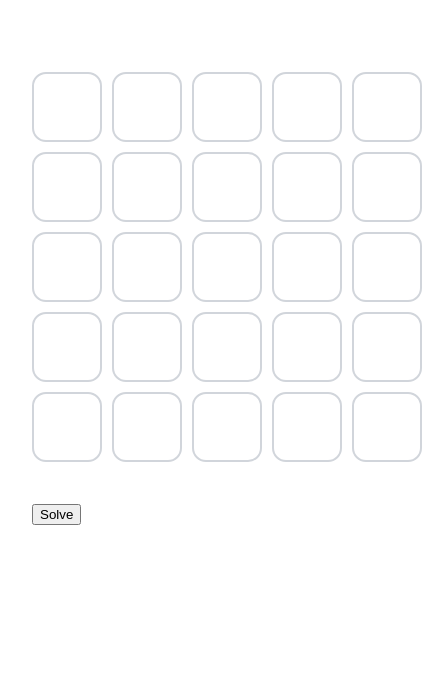
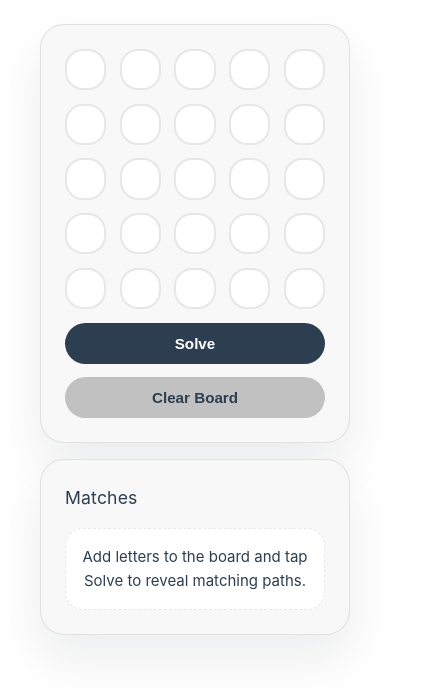
Before and after one commit to N0tGrain/squaredle-solver, a Vue app: page / in a window 390 px wide. Shown: the top 688 px of the page, 422 px wide, since content can reach past the window. Built offline with nearby package versions, Linux system fonts and the light colour scheme.

Commit message:
Feat: added clear board and updated styling

```diff
--- a/src/assets/main.css
+++ b/src/assets/main.css
@@ -1,10 +1,16 @@
 @import './base.css';
 
 #app {
-  max-width: 1280px;
+  max-width: 100%;
   margin: 0 auto;
-  padding: 2rem;
+  padding: 1.5rem;
   font-weight: normal;
+}
+
+@media (min-width: 1024px) {
+  #app {
+    padding: 2rem;
+  }
 }
 
 a,
@@ -26,10 +32,4 @@ a,
     display: flex;
     place-items: center;
   }
-
-  #app {
-    display: grid;
-    grid-template-columns: 1fr 1fr;
-    padding: 0 2rem;
-  }
 }
--- a/src/components/GridBoard.vue
+++ b/src/components/GridBoard.vue
@@ -13,6 +13,7 @@ const {
   toggleDisabled,
   updateLetter,
   handleKeyDown,
+  resetGrid,
 } = useGrid(5)
 
 const highlightedCells = ref<Cell[]>([])
@@ -34,6 +35,14 @@ function selectWord(word: string, path: Cell[]) {
   selectedPath.value = path
 }
 
+function clearBoard() {
+  resetGrid()
+  results.value = []
+  selectedWord.value = null
+  selectedPath.value = []
+  highlightedCells.value = []
+}
+
 function isInSelectedPath(cell: Cell) {
   return selectedPath.value.some((c) => c.row === cell.row && c.col === cell.col)
 }
@@ -47,7 +56,8 @@ function isHighlighted(cell: Cell) {
 </script>
 
 <template>
-
+  <div class="board-shell">
+    <section class="board-panel">
       <div class="board">
         <GridCell
           v-for="cell in grid.flat()"
@@ -63,43 +73,153 @@ function isHighlighted(cell: Cell) {
           @toggle="toggleDisabled(cell)"/>
       </div>
 
-<!--  @mouseEnter="highlightNeighbours(cell)"-->
+      <div class="board-actions">
+        <button @click="onSolve()">Solve</button>
+        <button @click="clearBoard()" type="button">Clear Board</button>
+      </div>
+    </section>
 
-  <button @click="onSolve()">Solve</button>
-
-  <div class="word-list">
-    <div v-for="result in results" :key="result.word" class="word-item" @click="selectWord(result.word, result.path)">
+    <section class="result-panel">
+      <h2>Matches</h2>
+      <div class="word-list" v-if="results.length">
+        <div
+          v-for="result in results"
+          :key="result.word"
+          class="word-item"
+          @click="selectWord(result.word, result.path)">
           {{result.word}}
         </div>
       </div>
-
+      <div class="empty-state" v-else>
+        Add letters to the board and tap Solve to reveal matching paths.
+      </div>
+    </section>
+  </div>
 </template>
 
 <style scoped>
 
+.board-shell {
+  display: grid;
+  gap: 1.5rem;
+  max-width: 1200px;
+  margin: 0 auto;
+  padding: 0 1rem;
+}
+
+@media (min-width: 840px) {
+  .board-shell {
+    grid-template-columns: minmax(320px, 440px) minmax(420px, 1fr);
+    align-items: start;
+  }
+}
+
+.board-panel,
+.result-panel {
+  background: var(--color-background-soft);
+  border: 1px solid var(--color-border);
+  border-radius: 24px;
+  padding: 1.5rem;
+  box-shadow: 0 24px 50px rgba(15, 23, 42, 0.08);
+}
+
 .board {
   display: grid;
-  grid-template-columns: repeat(5, 70px);
-  gap: 10px;
-  width: fit-content;
-  margin: 40px auto;
+  grid-template-columns: repeat(5, minmax(0, 1fr));
+  gap: 0.85rem;
+  width: min(100%, 420px);
+  margin: 0 auto;
 }
 
 .word-list {
-  max-height: 300px;
+  display: grid;
+  gap: 0.6rem;
+  max-height: calc(100vh - 320px);
   overflow: auto;
-  margin-top: 20px;
+  padding: 0.25rem 0;
 }
 
 .word-item {
   cursor: pointer;
-  padding: 4px 8px;
-  border-radius: 6px;
+  padding: 0.95rem 1rem;
+  border-radius: 16px;
+  border: 1px solid var(--color-border);
+  background: var(--color-background);
+  color: var(--color-text);
+  transition: transform 0.15s ease, background-color 0.2s ease;
 }
 
 .word-item:hover {
-  background: #e5e7eb;
-  color: black;
+  background: var(--color-background-soft);
+  transform: translateX(2px);
 }
 
+.empty-state {
+  padding: 1rem;
+  border-radius: 18px;
+  border: 1px dashed var(--color-border);
+  background: var(--color-background);
+  color: var(--color-text);
+  text-align: center;
+}
+
+.result-panel h2 {
+  margin-bottom: 1rem;
+  color: var(--color-heading);
+  font-size: 1.1rem;
+  letter-spacing: 0.01em;
+}
+
+.board-actions {
+  display: flex;
+  flex-wrap: wrap;
+  justify-content: center;
+  gap: 0.85rem;
+  margin-top: 0.85rem;
+}
+
+.board-actions button {
+  border: none;
+  border-radius: 9999px;
+  padding: 12px 20px;
+  font-size: 0.95rem;
+  font-weight: 700;
+  background: var(--vt-c-indigo);
+  color: var(--vt-c-white);
+  cursor: pointer;
+  transition: background-color 0.2s ease, transform 0.15s ease;
+  min-width: 160px;
+}
+
+.board-actions button[type="button"] {
+  background: var(--color-border-hover);
+  color: var(--color-text);
+}
+
+.board-actions button:hover {
+  background: rgba(44, 62, 80, 0.9);
+}
+
+.board-actions button[type="button"]:hover {
+  background: rgba(60, 60, 60, 0.2);
+}
+
+@media (max-width: 640px) {
+  .board-shell {
+    gap: 1rem;
+  }
+
+  .board,
+  .board-actions button {
+    width: 100%;
+  }
+
+  .board-actions {
+    justify-content: stretch;
+  }
+
+  .board-actions button {
+    min-width: 0;
+  }
+}
 </style>
--- a/src/components/GridCell.vue
+++ b/src/components/GridCell.vue
@@ -32,38 +32,37 @@ defineExpose({element})
 <style scoped>
 
 .cell {
-  width: 70px;
-  height: 70px;
-  border: 2px solid #d1d5db;
-  border-radius: 14px;
-  font-size: 2rem;
-  font-weight: bold;
+  width: 100%;
+  aspect-ratio: 1 / 1;
+  border: 2px solid var(--color-border);
+  border-radius: 18px;
+  font-size: clamp(1.5rem, 2vw, 2rem);
+  font-weight: 700;
   text-align: center;
   text-transform: uppercase;
-  background: white;
-  transition: all 0.2s ease;
+  background: var(--color-background);
+  color: var(--color-heading);
+  transition: border-color 0.2s ease, box-shadow 0.2s ease, transform 0.15s ease;
   cursor: pointer;
 }
 
 .cell:focus {
   outline: none;
-  border-color: #6366f1;
-  box-shadow: 0 0 0 4px rgba(99, 102, 241, 0.2);
+  border-color: var(--vt-c-indigo);
+  box-shadow: 0 0 0 4px rgba(44, 62, 80, 0.12);
 }
 
 .cell:disabled {
-  background: #1f2937;
-  border-color: #1f2937;
+  background: var(--vt-c-black-soft);
+  border-color: var(--vt-c-black-soft);
   color: transparent;
   cursor: not-allowed;
 }
 
-
 .highlighted {
-  background: #fde68a;
-  border-color: #f59e0b;
-  transform: scale(1.05);
-  transition: all 0.15s ease;
+  background: rgba(44, 62, 80, 0.08);
+  border-color: var(--vt-c-indigo);
+  transform: translateY(-1px);
 }
 
 </style>
--- a/src/composables/useGrid.ts
+++ b/src/composables/useGrid.ts
@@ -132,6 +132,15 @@ export function useGrid(size: number = 5) {
     }
   }
 
+  function resetGrid() {
+    for (const row of grid) {
+      for (const cell of row) {
+        cell.letter = ''
+        cell.disabled = false
+      }
+    }
+  }
+
   return {
     grid,
     setInputRef,
@@ -139,5 +148,6 @@ export function useGrid(size: number = 5) {
     toggleDisabled,
     updateLetter,
     handleKeyDown,
+    resetGrid,
   }
 }
```
Lines whose indentation alone changed are shown as unchanged.
